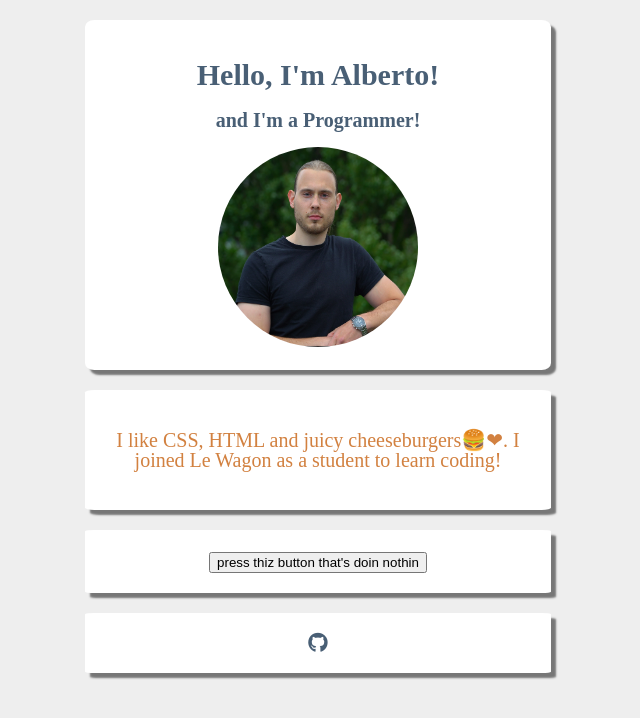
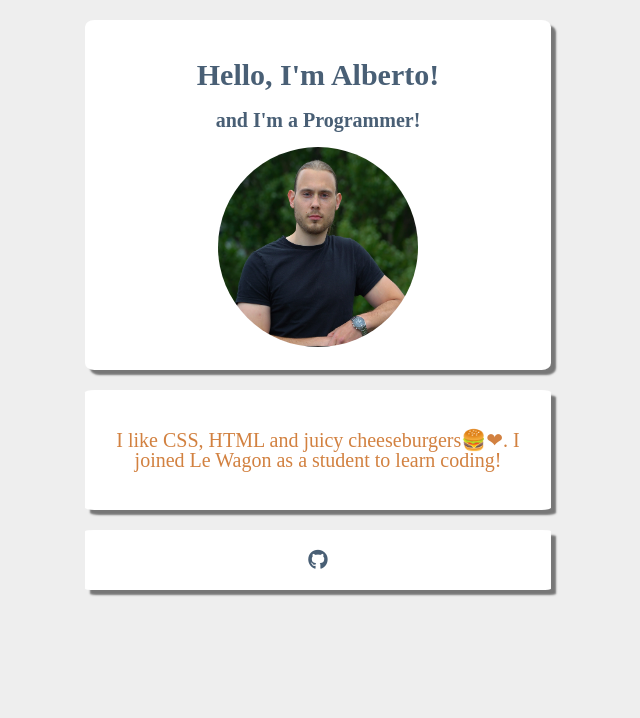
Before and after one commit to 124webdev/profile, a plain HTML site: page index.html in a window 1280 px wide. Shown: the whole page, without its empty margins (322-962 px from the left). Drawn offline with Linux system fonts and the light colour scheme; a web font is replaced by a local one.

Commit message:
slight changes

```diff
--- a/index.html
+++ b/index.html
@@ -27,9 +27,9 @@
       <div class="card">
         <p>I like CSS, HTML and juicy cheeseburgers🍔❤. I joined Le Wagon as a student to learn coding!</p>
     </div>
-      <div class="card">
+      <!-- <div class="card">
         <button> press thiz button that's doin nothin</button>
-      </div>
+      </div> -->
        <div class="card">
           <a href="https://github.com/124webdev"  target="_blank"><i class="fa-brands fa-github"></i></a>
       </div>
--- a/style.css
+++ b/style.css
@@ -50,3 +50,8 @@ a:hover {
 .img-circle {
   border-radius: 50%;
 }
+
+/* button {
+  color: rgb(73,95,117);
+  font-family: "Signika Negative", serif;
+} */
```
